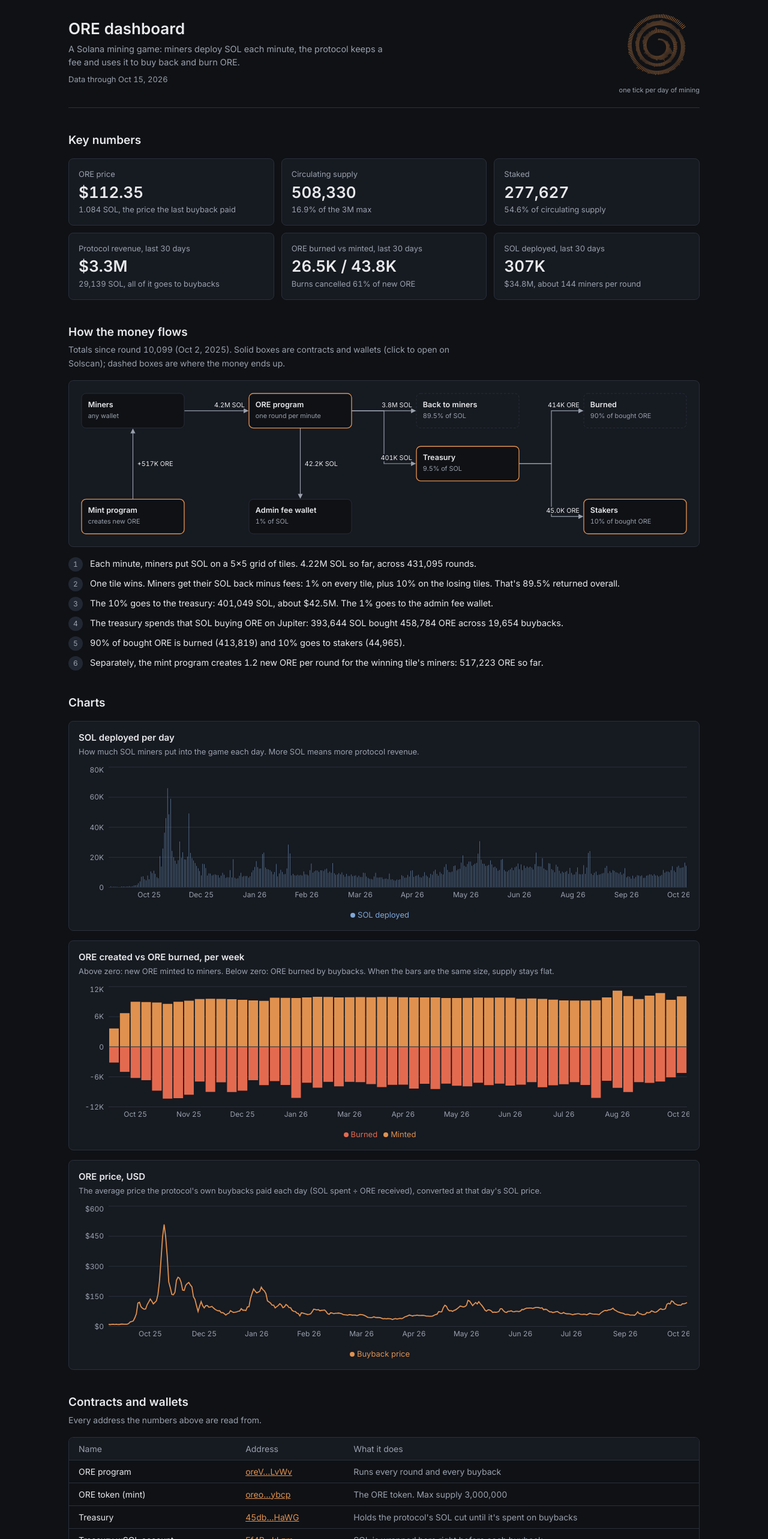
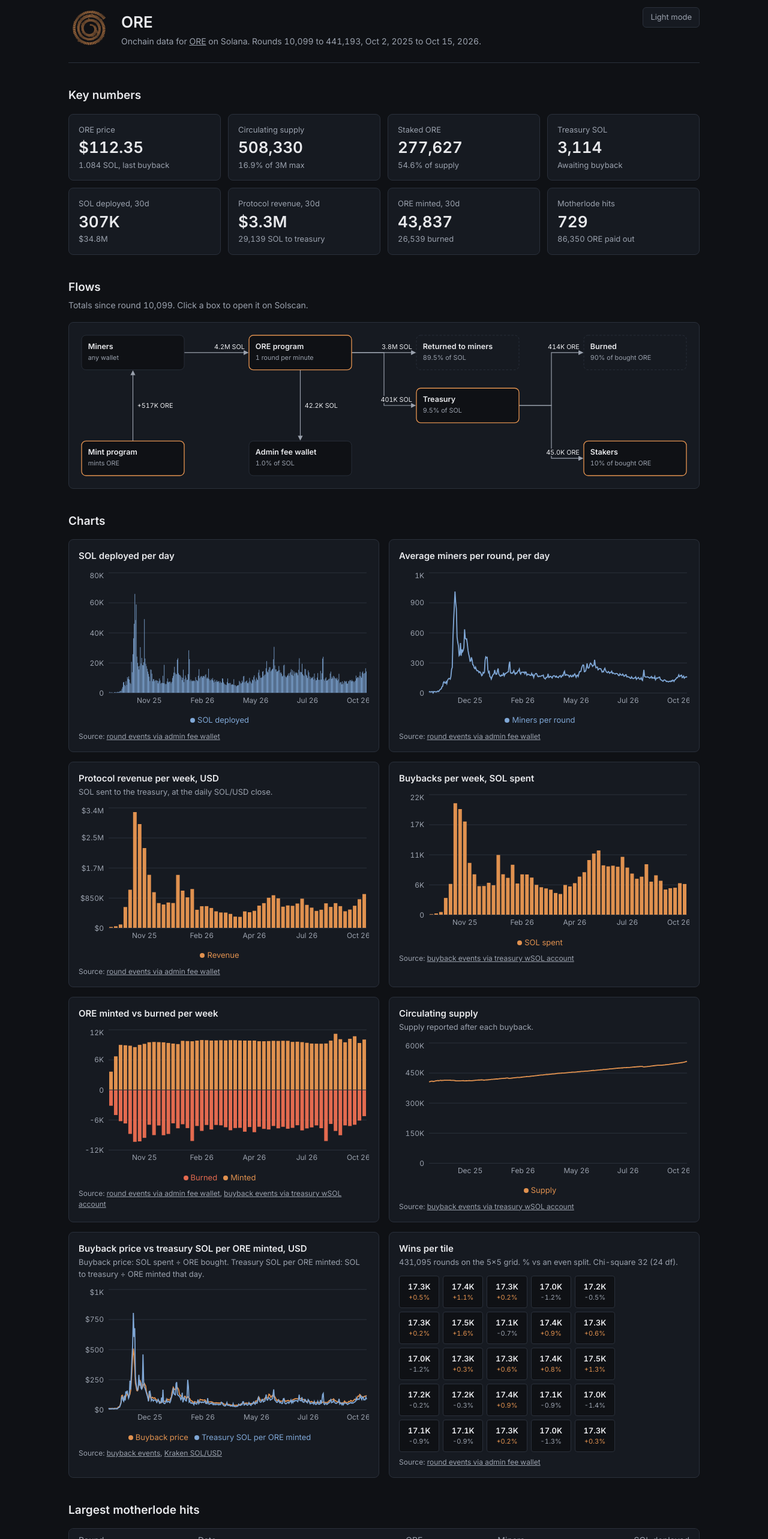
Before and after one commit to paultimfv/ore-research, a Next.js app: page / in a window 1280 px wide. Shown: the part 20-2586 px from the top of the page at 60% size. Built offline with nearby package versions, Linux system fonts and the light colour scheme.

Commit message:
MVP: restore charts, per-chart source links, light/dark toggle, minimal copy
Co-Authored-By: Claude Opus 5.5 (1M context) <noreply@anthropic.com>
Claude-Session: https://claude.ai/code/session_01Ure3cPF21Ds16bHiJySUpK

```diff
--- a/src/app/page.tsx
+++ b/src/app/page.tsx
@@ -1,7 +1,8 @@
 import data from "@/data/ore.json";
 import { TimeChart } from "@/components/charts";
 import Spiral from "@/components/spiral";
-import { AddressTable, FlowMap, Kpi, Panel, Section, Steps } from "@/components/ui";
+import ThemeToggle from "@/components/theme-toggle";
+import { AddressTable, FlowMap, Kpi, Panel, Section } from "@/components/ui";
 import { n0, pct, usd, compact, dayLabel } from "@/lib/fmt";
 
 const T = data.totals;
@@ -9,57 +10,98 @@ const L = data.live;
 const M = data.last30;
 
 const returned = T.deployedSol - T.vaultedSol - T.adminFeeSol;
-const bought = T.buriedOre + T.sharedOre;
 const daily = data.daily.slice(0, -1); // today is partial
+const weekly = data.weekly.slice(0, -1); // this week is partial
+
+const A = {
+  program: "oreV3EG1i9BEgiAJ8b177Z2S2rMarzak4NMv1kULvWv",
+  mint: "oreoU2P8bN6jkk3jbaiVxYnG1dCXcYxwhwyK9jSybcp",
+  treasury: "45db2FSR4mcXdSVVZbKbwojU6uYDpMyhpEi7cC8nHaWG",
+  wsol: "Ef4Bu9FQ8v8yV8HEKKfsb7W9XjYoyvCDhGVNVA3jkLzm",
+  admin: "DyB4Kv6V613gp2LWQTq1dwDYHGKuUEoDHnCouGUtxFiX",
+  adminOld: "tHCCE3KWKx8i8cDjX2DQ3Z7EMJkScAVwkfxdWz8SqgP",
+  stake: "stakecNP3FpiExZPCgZfqRgumVzi6dNqnfrjwXyTgeH",
+  mintProgram: "mintzxW6Kckmeyh1h6Zfdj9QcYgCzhPSGiC8ChZ6fCx",
+  board: "BrcSxdp1nXFzou1YyDnQJcPNBNHgoypZmTsyKBSLLXzi",
+  signer: "HNWhK5f8RMWBqcA7mXJPaxdTPGrha3rrqUrri7HSKb3T",
+};
+const scan = (a: string) => `https://solscan.io/account/${a}`;
+const SRC = {
+  rounds: [{ label: "round events via admin fee wallet", href: scan(A.admin) }],
+  buybacks: [{ label: "buyback events via treasury wSOL account", href: scan(A.wsol) }],
+  price: [{ label: "buyback events", href: scan(A.wsol) }, { label: "Kraken SOL/USD", href: "https://www.kraken.com/prices/solana" }],
+};
 
 const ADDRESSES = [
-  { name: "ORE program", addr: "oreV3EG1i9BEgiAJ8b177Z2S2rMarzak4NMv1kULvWv", role: "Runs every round and every buyback" },
-  { name: "ORE token (mint)", addr: "oreoU2P8bN6jkk3jbaiVxYnG1dCXcYxwhwyK9jSybcp", role: "The ORE token. Max supply 3,000,000" },
-  { name: "Treasury", addr: "45db2FSR4mcXdSVVZbKbwojU6uYDpMyhpEi7cC8nHaWG", role: "Holds the protocol's SOL cut until it's spent on buybacks" },
-  { name: "Treasury wSOL account", addr: "Ef4Bu9FQ8v8yV8HEKKfsb7W9XjYoyvCDhGVNVA3jkLzm", role: "SOL is wrapped here right before each buyback" },
-  { name: "Admin fee wallet", addr: "DyB4Kv6V613gp2LWQTq1dwDYHGKuUEoDHnCouGUtxFiX", role: "Receives the 1% admin fee from every round" },
-  { name: "Stake program", addr: "stakecNP3FpiExZPCgZfqRgumVzi6dNqnfrjwXyTgeH", role: "Stakers receive 10% of all bought-back ORE" },
-  { name: "Mint program", addr: "mintzxW6Kckmeyh1h6Zfdj9QcYgCzhPSGiC8ChZ6fCx", role: "The only thing allowed to create new ORE" },
-  { name: "Buyback signer", addr: "HNWhK5f8RMWBqcA7mXJPaxdTPGrha3rrqUrri7HSKb3T", role: "The only wallet allowed to trigger buybacks" },
+  { name: "ORE program", addr: A.program, role: "Runs rounds and buybacks" },
+  { name: "ORE mint", addr: A.mint, role: "ORE token, max supply 3,000,000" },
+  { name: "Treasury", addr: A.treasury, role: "Holds protocol SOL until buybacks" },
+  { name: "Treasury wSOL account", addr: A.wsol, role: "Source for buyback data" },
+  { name: "Admin fee wallet", addr: A.admin, role: "Receives 1% of SOL deployed; source for round data" },
+  { name: "Admin fee wallet (before Nov 4, 2025)", addr: A.adminOld, role: "Same, rounds 10,099 to 42,531" },
+  { name: "Board", addr: A.board, role: "Current round state" },
+  { name: "Stake program", addr: A.stake, role: "Receives 10% of bought-back ORE" },
+  { name: "Mint program", addr: A.mintProgram, role: "Mint authority for ORE" },
+  { name: "Buyback signer", addr: A.signer, role: "Signs buyback transactions" },
 ];
+
+function TileGrid({ wins }: { wins: number[] }) {
+  const exp = wins.reduce((a, b) => a + b, 0) / wins.length;
+  return (
+    <div className="grid max-w-[360px] grid-cols-5 gap-1.5">
+      {wins.map((w, i) => {
+        const dev = w / exp - 1;
+        return (
+          <div key={i} className="rounded border border-line bg-bg px-1 py-2 text-center" title={`Tile ${i + 1}: ${n0(w)} wins`}>
+            <div className="text-[13px] font-semibold text-text">{compact(w, 1)}</div>
+            <div className={`text-[11px] ${dev >= 0 ? "text-accent" : "text-muted"}`}>{dev >= 0 ? "+" : ""}{(dev * 100).toFixed(1)}%</div>
+          </div>
+        );
+      })}
+    </div>
+  );
+}
 
 export default function Page() {
   return (
     <main className="mx-auto max-w-[1100px] px-4 py-8 sm:px-6">
-      <header className="flex items-center justify-between gap-4 border-b border-line pb-5">
-        <div>
-          <h1 className="text-[26px] font-semibold text-text">ORE dashboard</h1>
-          <p className="mt-1 max-w-[60ch] text-[14.5px] text-muted">A Solana mining game: miners deploy SOL each minute, the protocol keeps a fee and uses it to buy back and burn ORE.</p>
-          <p className="mt-2 text-[13px] text-muted">Data through {dayLabel(data.lastRound.date)}</p>
+      <header className="flex items-start justify-between gap-4 border-b border-line pb-5">
+        <div className="flex items-center gap-4">
+          <Spiral days={daily.map((d) => ({ d: d.d, deployed: d.deployed }))} size={72} />
+          <div>
+            <h1 className="text-[26px] font-semibold text-text">ORE</h1>
+            <p className="mt-0.5 text-[14px] text-muted">
+              Onchain data for <a className="underline" href="https://ore.com" target="_blank" rel="noreferrer">ORE</a> on Solana. Rounds {n0(data.firstRound.id)} to {n0(data.lastRound.id)}, {dayLabel(data.firstRound.date)} to {dayLabel(data.lastRound.date)}.
+            </p>
+          </div>
         </div>
-        <figure className="hidden shrink-0 text-center sm:block" title="Each tick is one day of mining since Oct 2025, oldest at the centre. Longer tick = more SOL deployed.">
-          <Spiral days={daily.map((d) => ({ d: d.d, deployed: d.deployed }))} size={130} />
-          <figcaption className="text-[11px] text-muted">one tick per day of mining</figcaption>
-        </figure>
+        <ThemeToggle />
       </header>
 
       <Section title="Key numbers">
-        <div className="grid grid-cols-2 gap-3 md:grid-cols-3">
-          <Kpi label="ORE price" value={`$${(L.priceUsd ?? 0).toFixed(2)}`} note={`${(L.priceSol ?? 0).toFixed(3)} SOL, the price the last buyback paid`} />
-          <Kpi label="Circulating supply" value={n0(L.supply)} note={`${pct(L.supply / L.maxSupply)} of the 3M max`} />
-          <Kpi label="Staked" value={n0(L.stakedOre)} note={`${pct(L.stakedOre / L.supply)} of circulating supply`} />
-          <Kpi label="Protocol revenue, last 30 days" value={usd(M.vaultedUsd)} note={`${n0(M.vaultedSol)} SOL, all of it goes to buybacks`} />
-          <Kpi label="ORE burned vs minted, last 30 days" value={`${compact(M.buriedOre)} / ${compact(M.mintedOre)}`} note={`Burns cancelled ${pct(M.buriedOre / M.mintedOre, 0)} of new ORE`} />
-          <Kpi label="SOL deployed, last 30 days" value={compact(M.deployedSol)} note={`${usd(M.deployedUsd)}, about ${M.avgMiners} miners per round`} />
+        <div className="grid grid-cols-2 gap-3 md:grid-cols-4">
+          <Kpi label="ORE price" value={`$${(L.priceUsd ?? 0).toFixed(2)}`} note={`${(L.priceSol ?? 0).toFixed(3)} SOL, last buyback`} />
+          <Kpi label="Circulating supply" value={n0(L.supply)} note={`${pct(L.supply / L.maxSupply)} of 3M max`} />
+          <Kpi label="Staked ORE" value={n0(L.stakedOre)} note={`${pct(L.stakedOre / L.supply)} of supply`} />
+          <Kpi label="Treasury SOL" value={n0(L.treasurySol)} note="Awaiting buyback" />
+          <Kpi label="SOL deployed, 30d" value={compact(M.deployedSol)} note={usd(M.deployedUsd)} />
+          <Kpi label="Protocol revenue, 30d" value={usd(M.vaultedUsd)} note={`${n0(M.vaultedSol)} SOL to treasury`} />
+          <Kpi label="ORE minted, 30d" value={n0(M.mintedOre)} note={`${n0(M.buriedOre)} burned`} />
+          <Kpi label="Motherlode hits" value={n0(data.motherlodeCount)} note={`${n0(T.motherlodeOre)} ORE paid out`} />
         </div>
       </Section>
 
-      <Section title="How the money flows" sub={`Totals since round ${n0(data.firstRound.id)} (${dayLabel(data.firstRound.date)}). Solid boxes are contracts and wallets (click to open on Solscan); dashed boxes are where the money ends up.`}>
-        <FlowMap cols={4} rows={3} ariaLabel="ORE money flow from miners through the ORE program to the treasury, buybacks, burning and stakers"
+      <Section title="Flows" sub={`Totals since round ${n0(data.firstRound.id)}. Click a box to open it on Solscan.`}>
+        <FlowMap cols={4} rows={3} ariaLabel="ORE flow from miners through the ORE program to the treasury, buybacks, burning and stakers"
           nodes={[
             { id: "miners", col: 0, row: 0, title: "Miners", sub: "any wallet" },
-            { id: "mint", col: 0, row: 2, title: "Mint program", sub: "creates new ORE", addr: "mintzxW6Kckmeyh1h6Zfdj9QcYgCzhPSGiC8ChZ6fCx", kind: "contract" },
-            { id: "ore", col: 1, row: 0, title: "ORE program", sub: "one round per minute", addr: "oreV3EG1i9BEgiAJ8b177Z2S2rMarzak4NMv1kULvWv", kind: "contract" },
-            { id: "back", col: 2, row: 0, title: "Back to miners", sub: `${pct(returned / T.deployedSol)} of SOL`, kind: "outcome" },
-            { id: "admin", col: 1, row: 2, title: "Admin fee wallet", sub: "1% of SOL", addr: "DyB4Kv6V613gp2LWQTq1dwDYHGKuUEoDHnCouGUtxFiX", kind: "wallet" },
-            { id: "treasury", col: 2, row: 1, title: "Treasury", sub: `${pct(T.vaultedSol / T.deployedSol)} of SOL`, addr: "45db2FSR4mcXdSVVZbKbwojU6uYDpMyhpEi7cC8nHaWG", kind: "contract" },
+            { id: "mint", col: 0, row: 2, title: "Mint program", sub: "mints ORE", addr: A.mintProgram, kind: "contract" },
+            { id: "ore", col: 1, row: 0, title: "ORE program", sub: "1 round per minute", addr: A.program, kind: "contract" },
+            { id: "back", col: 2, row: 0, title: "Returned to miners", sub: `${pct(returned / T.deployedSol)} of SOL`, kind: "outcome" },
+            { id: "admin", col: 1, row: 2, title: "Admin fee wallet", sub: `${pct(T.adminFeeSol / T.deployedSol)} of SOL`, addr: A.admin, kind: "wallet" },
+            { id: "treasury", col: 2, row: 1, title: "Treasury", sub: `${pct(T.vaultedSol / T.deployedSol)} of SOL`, addr: A.treasury, kind: "contract" },
             { id: "burn", col: 3, row: 0, title: "Burned", sub: "90% of bought ORE", kind: "outcome" },
-            { id: "stake", col: 3, row: 2, title: "Stakers", sub: "10% of bought ORE", addr: "stakecNP3FpiExZPCgZfqRgumVzi6dNqnfrjwXyTgeH", kind: "contract" },
+            { id: "stake", col: 3, row: 2, title: "Stakers", sub: "10% of bought ORE", addr: A.stake, kind: "contract" },
           ]}
           edges={[
             { from: "miners", to: "ore", label: `${compact(T.deployedSol)} SOL` },
@@ -70,53 +112,80 @@ export default function Page() {
             { from: "treasury", to: "stake", label: `${compact(T.sharedOre)} ORE` },
             { from: "mint", to: "miners", label: `+${compact(T.mintedOre)} ORE` },
           ]} />
-        <Steps items={[
-          <>Each minute, miners put SOL on a 5×5 grid of tiles. {compact(T.deployedSol, 2)} SOL so far, across {n0(T.rounds)} rounds.</>,
-          <>One tile wins. Miners get their SOL back minus fees: 1% on every tile, plus 10% on the losing tiles. That&apos;s {pct(returned / T.deployedSol)} returned overall.</>,
-          <>The 10% goes to the treasury: {n0(T.vaultedSol)} SOL, about {usd(T.vaultedUsd)}. The 1% goes to the admin fee wallet.</>,
-          <>The treasury spends that SOL buying ORE on Jupiter: {n0(T.buybackSol)} SOL bought {n0(bought)} ORE across {n0(T.buybacks)} buybacks.</>,
-          <>90% of bought ORE is burned ({n0(T.buriedOre)}) and 10% goes to stakers ({n0(T.sharedOre)}).</>,
-          <>Separately, the mint program creates 1.2 new ORE per round for the winning tile&apos;s miners: {n0(T.mintedOre)} ORE so far.</>,
-        ]} />
       </Section>
 
       <Section title="Charts">
-        <div className="grid gap-4">
-          <Panel title="SOL deployed per day" sub="How much SOL miners put into the game each day. More SOL means more protocol revenue.">
-            <TimeChart rows={daily.map((d) => ({ d: d.d, deployed: d.deployed }))} unit="SOL"
-              series={[{ key: "deployed", name: "SOL deployed", color: "var(--accent2)", type: "bar" }]} />
+        <div className="grid gap-4 md:grid-cols-2">
+          <Panel title="SOL deployed per day" source={SRC.rounds}>
+            <TimeChart rows={daily.map((d) => ({ d: d.d, v: d.deployed }))} unit="SOL"
+              series={[{ key: "v", name: "SOL deployed", color: "var(--accent2)", type: "bar" }]} />
           </Panel>
-          <Panel title="ORE created vs ORE burned, per week" sub="Above zero: new ORE minted to miners. Below zero: ORE burned by buybacks. When the bars are the same size, supply stays flat.">
-            <TimeChart rows={data.weekly.slice(0, -1).map((w) => ({ d: w.w, minted: w.minted, burned: -w.buried }))} unit="ORE"
+          <Panel title="Average miners per round, per day" source={SRC.rounds}>
+            <TimeChart rows={daily.map((d) => ({ d: d.d, v: d.avgMiners }))}
+              series={[{ key: "v", name: "Miners per round", color: "var(--accent2)", type: "line" }]} />
+          </Panel>
+          <Panel title="Protocol revenue per week, USD" sub="SOL sent to the treasury, at the daily SOL/USD close." source={SRC.rounds}>
+            <TimeChart rows={weekly.map((w) => ({ d: w.w, v: w.vaultedUsd }))} prefix="$"
+              series={[{ key: "v", name: "Revenue", color: "var(--accent)", type: "bar" }]} />
+          </Panel>
+          <Panel title="Buybacks per week, SOL spent" source={SRC.buybacks}>
+            <TimeChart rows={weekly.map((w) => ({ d: w.w, v: w.bbSol }))} unit="SOL"
+              series={[{ key: "v", name: "SOL spent", color: "var(--accent)", type: "bar" }]} />
+          </Panel>
+          <Panel title="ORE minted vs burned per week" source={[...SRC.rounds, ...SRC.buybacks]}>
+            <TimeChart rows={weekly.map((w) => ({ d: w.w, minted: w.minted, burned: -w.buried }))} unit="ORE"
               series={[{ key: "minted", name: "Minted", color: "var(--accent)", type: "bar", stack: "s" }, { key: "burned", name: "Burned", color: "var(--bad)", type: "bar", stack: "s" }]} />
           </Panel>
-          <Panel title="ORE price, USD" sub="The average price the protocol's own buybacks paid each day (SOL spent ÷ ORE received), converted at that day's SOL price.">
-            <TimeChart rows={daily.filter((d) => d.priceUsd).map((d) => ({ d: d.d, price: d.priceUsd }))} prefix="$"
-              series={[{ key: "price", name: "Buyback price", color: "var(--accent)", type: "line" }]} />
+          <Panel title="Circulating supply" sub="Supply reported after each buyback." source={SRC.buybacks}>
+            <TimeChart rows={daily.filter((d) => d.supply).map((d) => ({ d: d.d, v: d.supply }))} unit="ORE"
+              series={[{ key: "v", name: "Supply", color: "var(--accent)", type: "line" }]} />
+          </Panel>
+          <Panel title="Buyback price vs treasury SOL per ORE minted, USD" sub="Buyback price: SOL spent ÷ ORE bought. Treasury SOL per ORE minted: SOL to treasury ÷ ORE minted that day." source={SRC.price}>
+            <TimeChart rows={daily.filter((d) => d.priceUsd).map((d) => ({ d: d.d, price: d.priceUsd, cost: d.prodCostUsd }))} prefix="$"
+              series={[{ key: "price", name: "Buyback price", color: "var(--accent)", type: "line" }, { key: "cost", name: "Treasury SOL per ORE minted", color: "var(--accent2)", type: "line" }]} />
+          </Panel>
+          <Panel title="Wins per tile" sub={`${n0(T.rounds)} rounds on the 5×5 grid. % vs an even split. Chi-square ${data.squaresChi2} (24 df).`} source={SRC.rounds}>
+            <TileGrid wins={data.squares} />
           </Panel>
         </div>
       </Section>
 
-      <Section title="Contracts and wallets" sub="Every address the numbers above are read from.">
+      <Section title="Largest motherlode hits">
+        <div className="overflow-x-auto rounded-lg border border-line">
+          <table className="w-full min-w-[520px] text-left text-[14px]">
+            <thead className="bg-panel text-muted">
+              <tr><th className="px-4 py-2 font-normal">Round</th><th className="px-4 py-2 font-normal">Date</th><th className="px-4 py-2 text-right font-normal">ORE</th><th className="px-4 py-2 text-right font-normal">Miners</th><th className="px-4 py-2 text-right font-normal">SOL deployed</th></tr>
+            </thead>
+            <tbody>
+              {data.motherlodes.slice(0, 8).map((m) => (
+                <tr key={m.round} className="border-t border-line">
+                  <td className="px-4 py-2 text-text">{n0(m.round)}</td>
+                  <td className="px-4 py-2 text-muted">{dayLabel(m.date)}</td>
+                  <td className="px-4 py-2 text-right text-text">{n0(m.ore)}</td>
+                  <td className="px-4 py-2 text-right text-muted">{n0(m.miners)}</td>
+                  <td className="px-4 py-2 text-right text-muted">{m.deployed}</td>
+                </tr>
+              ))}
+            </tbody>
+          </table>
+        </div>
+      </Section>
+
+      <Section title="Contracts and wallets">
         <AddressTable rows={ADDRESSES} />
       </Section>
 
-      <Section title="How this is measured">
-        <details className="rounded-lg border border-line bg-panel p-4 text-[14px] leading-relaxed text-muted">
-          <summary className="text-text">Sources, checks and limits</summary>
-          <ul className="mt-3 list-disc space-y-1.5 pl-5">
-            <li>Every round: the admin fee wallet receives exactly one transaction per round, and each one contains the ORE program&apos;s own round summary (SOL deployed, SOL kept, ORE minted, winning tile). {n0(T.rounds)} rounds, no gaps.</li>
-            <li>Every buyback: each one passes through the treasury&apos;s wSOL account and logs SOL spent, ORE burned and ORE sent to stakers. {n0(T.buybacks)} buybacks.</li>
-            <li>Live numbers (supply, staked, treasury) are read from the accounts directly. SOL/USD is the Kraken daily close.</li>
-            <li>Checks: buybacks spent {pct(T.buybackSol / T.vaultedSol)} of the SOL the treasury collected; stakers got exactly 10% of every buyback; staked ORE matches ore.com; winning tiles are evenly spread (chi-square {data.squaresChi2} vs 36.4 threshold).</li>
-            <li>Not counted: rounds 1 to {n0(data.firstRound.id - 1)} (launch week, before 2 Oct 2025), which aren&apos;t visible through either fee wallet.</li>
-            <li>Data from Helius RPC. No Dune. Refreshed daily.</li>
-          </ul>
-        </details>
+      <Section title="Data">
+        <ul className="list-disc space-y-1.5 pl-5 text-[14px] leading-relaxed text-muted">
+          <li>Rounds: the ORE program&apos;s reset event, decoded from every transaction to the <a className="underline" href={scan(A.admin)} target="_blank" rel="noreferrer">admin fee wallet</a> (and the <a className="underline" href={scan(A.adminOld)} target="_blank" rel="noreferrer">earlier one</a>). {n0(T.rounds)} rounds, {n0(data.firstRound.id)} to {n0(data.lastRound.id)}. Rounds before {n0(data.firstRound.id)} are not included.</li>
+          <li>Buybacks: the ORE program&apos;s bury event, decoded from every transaction to the <a className="underline" href={scan(A.wsol)} target="_blank" rel="noreferrer">treasury wSOL account</a>. {n0(T.buybacks)} buybacks.</li>
+          <li>Supply, staked ORE and treasury balance: read from the <a className="underline" href={scan(A.mint)} target="_blank" rel="noreferrer">mint</a>, <a className="underline" href={scan(A.stake)} target="_blank" rel="noreferrer">stake program</a> and <a className="underline" href={scan(A.treasury)} target="_blank" rel="noreferrer">treasury</a> accounts.</li>
+          <li>SOL/USD: Kraken daily close. Solana data via Helius RPC. Updated daily.</li>
+        </ul>
       </Section>
 
       <footer className="mt-12 border-t border-line pt-5 text-[13px] text-muted">
-        By <a className="underline" href="https://paultimofeev.com">Paul Timofeev</a>. Independent, not affiliated with ORE. Not investment advice.
+        By <a className="underline" href="https://paultimofeev.com">Paul Timofeev</a>. Not affiliated with ORE.
       </footer>
     </main>
   );
--- /dev/null
+++ b/src/components/theme-toggle.tsx
@@ -0,0 +1,18 @@
+"use client";
+
+// Light/dark switch. The initial theme is set before paint by the script in layout.tsx.
+export default function ThemeToggle() {
+  const flip = () => {
+    const el = document.documentElement;
+    const next = el.dataset.theme === "light" ? "dark" : "light";
+    el.dataset.theme = next;
+    try { localStorage.setItem("theme", next); } catch {}
+  };
+  return (
+    <button type="button" onClick={flip} aria-label="Switch light or dark theme"
+      className="rounded-md border border-line bg-panel px-3 py-1.5 text-[13px] text-muted hover:text-text">
+      <span className="theme-label-dark">Light mode</span>
+      <span className="theme-label-light">Dark mode</span>
+    </button>
+  );
+}
--- a/src/components/ui.tsx
+++ b/src/components/ui.tsx
@@ -20,12 +20,20 @@ export function Section({ title, sub, children }: { title: string; sub?: string;
   );
 }
 
-export function Panel({ title, sub, children }: { title: string; sub?: string; children: React.ReactNode }) {
+export type Src = { label: string; href: string };
+
+export function Panel({ title, sub, source, children }: { title: string; sub?: string; source?: Src[]; children: React.ReactNode }) {
   return (
     <div className="rounded-lg border border-line bg-panel p-4">
       <div className="text-[15px] font-semibold text-text">{title}</div>
       {sub && <div className="mt-0.5 text-[13px] text-muted">{sub}</div>}
       <div className="mt-3">{children}</div>
+      {source && (
+        <div className="mt-2 text-[12px] text-muted">
+          Source:{" "}
+          {source.map((s, i) => <span key={s.href}>{i > 0 && ", "}<a className="underline hover:text-text" href={s.href} target="_blank" rel="noreferrer">{s.label}</a></span>)}
+        </div>
+      )}
     </div>
   );
 }
```
Also changed, not shown: src/app/globals.css (+14 -0 lines), src/app/layout.tsx (+6 -1 lines).
